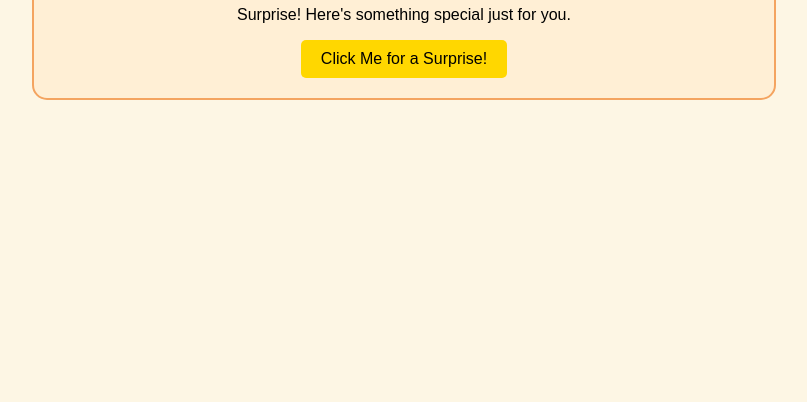
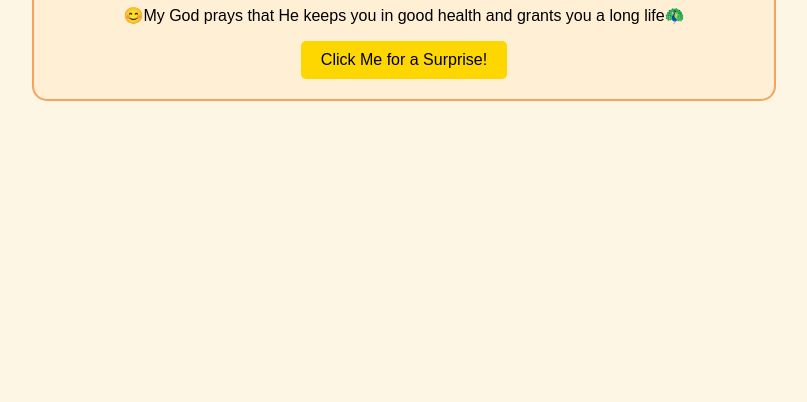
Before and after one commit to saurav727767/birthday_to_you, a plain HTML site: page index.html in a window 1280 px wide. Shown: the part 398-800 px from the top of the page, without its empty margins (236-1043 px from the left). Drawn offline with Linux system fonts and the light colour scheme.

Commit message:
Update index.html

```diff
--- a/index.html
+++ b/index.html
@@ -9,7 +9,7 @@
 <body>
     <div class="container">
         <h1>🎉 Happy Birthday To You Archana Kumari 🎂</h1>
-        <p>Surprise! Here's something special just for you.</p>
+        <p>😊My God prays that He keeps you in good health and grants you a long life🦚</p>
         <button id="surpriseButton">Click Me for a Surprise!</button>
         <div id="surpriseMessage" class="hidden">
             <img src="cake.jpg" alt="Birthday Cake">
```
